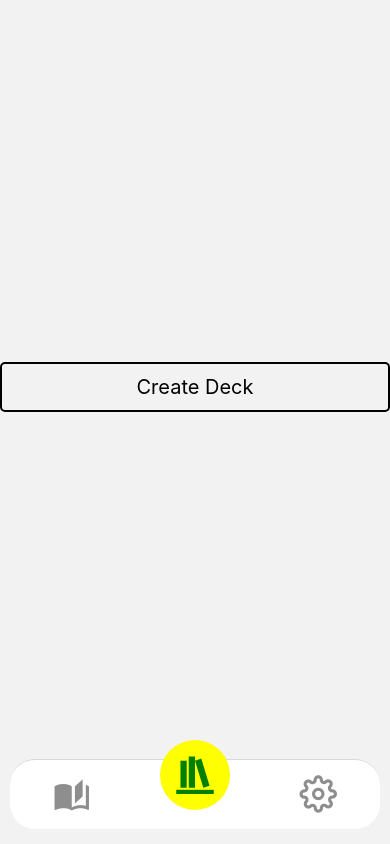
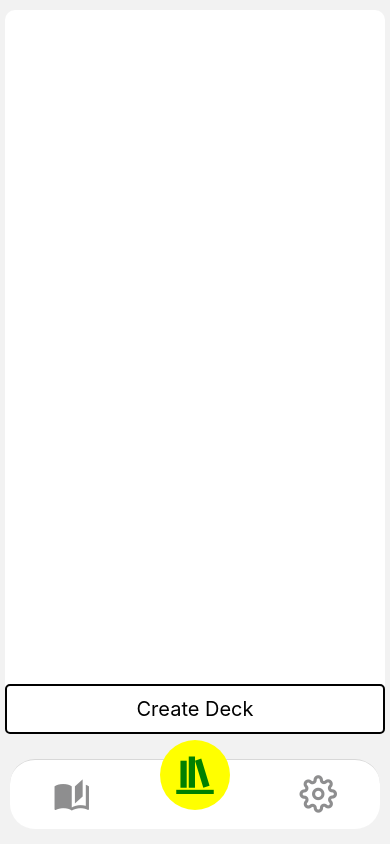
Before and after one commit to eziong/FlashCardLocal, a React Native app: screen /DeckStack in a window 390 px wide. Built offline with nearby package versions, Linux system fonts and the light colour scheme.

Commit message:
feat: screen transition animation

```diff
--- a/src/component/template/T_Basic.tsx
+++ b/src/component/template/T_Basic.tsx
@@ -1,6 +1,7 @@
+import { useIsFocused } from '@react-navigation/native';
 import { fullScreen } from '@src/navigation/constant';
-import React, { ReactElement } from 'react';
-import { StyleSheet, Text, View } from 'react-native';
+import React, { ReactElement, useEffect, useRef } from 'react';
+import { Animated, StyleSheet, Text, View } from 'react-native';
 
 const T_Basic = ({
   Body,
@@ -8,23 +9,50 @@ const T_Basic = ({
 }:{
   Body:ReactElement,
   bottomTabBarHeight?:number,
-}) => (
+}) => {
+  const focused = useIsFocused();
+  const fadeAnim = useRef(new Animated.Value(0)).current;
+
+  useEffect(() => {
+    if(focused){
+      Animated.timing(
+        fadeAnim,
+        {
+          toValue: 1,
+          duration: 300,
+          useNativeDriver: true,
+        }
+      ).start();
+    }else{
+      fadeAnim.setValue(0);
+    }
+
+  }, [focused])
+
+  return (
     <View style={
       bottomTabBarHeight
-    ? [styles.Container, {height: fullScreen()[0] - bottomTabBarHeight}]
+      ? [styles.Container, {height: fullScreen()[0] - bottomTabBarHeight-50, marginTop: 10}]
       : [styles.Container, {height: fullScreen()[0]}]
     } >
-    <View style={styles.Body} >
+      <Animated.View style={
+        bottomTabBarHeight
+        ? [styles.Body, {width: fullScreen()[1] - 10}, {opacity: fadeAnim}]
+        : [styles.Body, {width: fullScreen()[1]}, {opacity: fadeAnim}]
+        } >
         {Body}
-    </View>
+      </Animated.View>
     </View>
   )
+}
 
 export default T_Basic;
 
 const styles = StyleSheet.create({
   Container:{
     width: fullScreen()[1],
+    justifyContent: 'center',
+    alignItems: 'center',
   },
   Header:{
 
@@ -33,6 +61,9 @@ const styles = StyleSheet.create({
     flex:1,
     justifyContent: 'center',
     alignItems: 'center',
+    backgroundColor :'white',
+    borderRadius: 10,
+    elevation: 10,
   },
   Footer:{
 
--- a/src/component/template/T_DeckManage.tsx
+++ b/src/component/template/T_DeckManage.tsx
@@ -29,12 +29,13 @@ export default T_DeckManage;
 
 const styles = StyleSheet.create({
   Container:{
-
+    width:"100%",
+    height: "100%",
   },
   FlatlistContainer: {
     flex:1
   },
   ButtonContainer: {
-    width: fullScreen()[1],
+    width: "100%",
   }
 })
```
Lines whose indentation alone changed are shown as unchanged.
